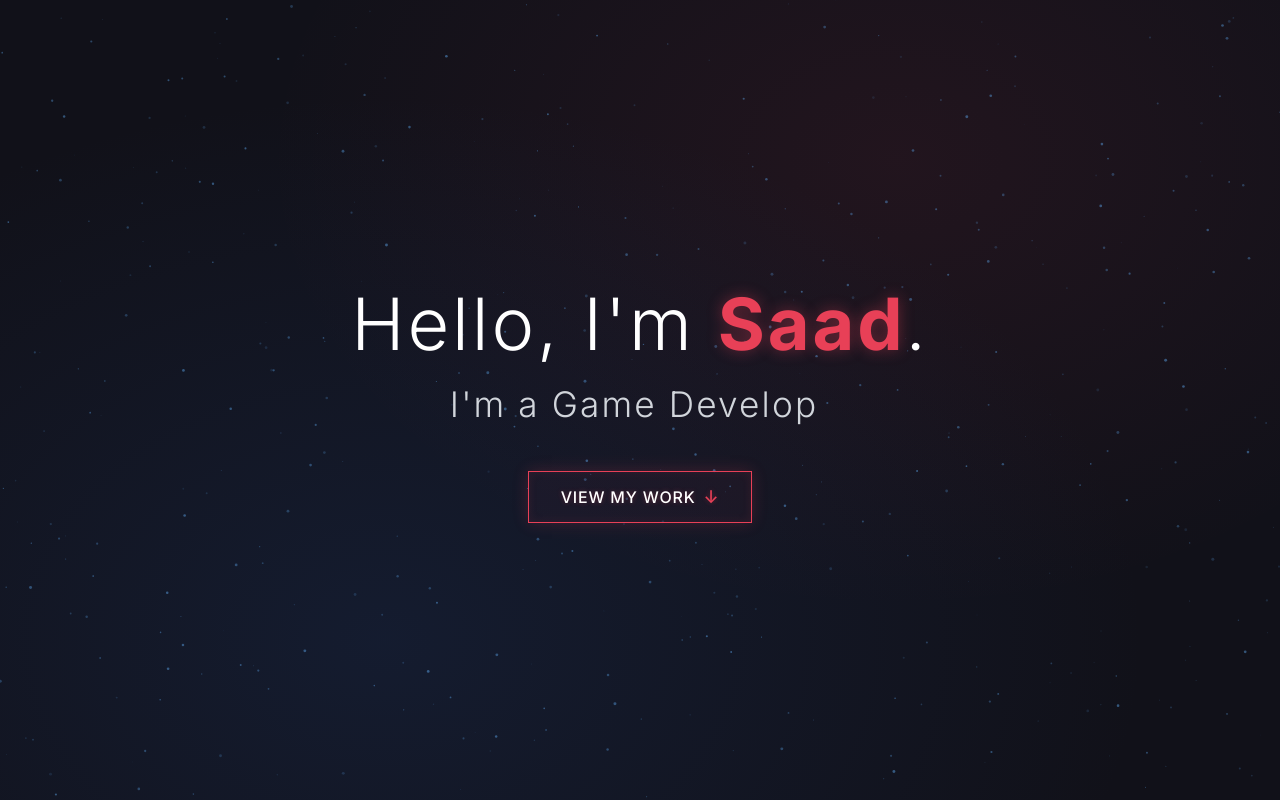
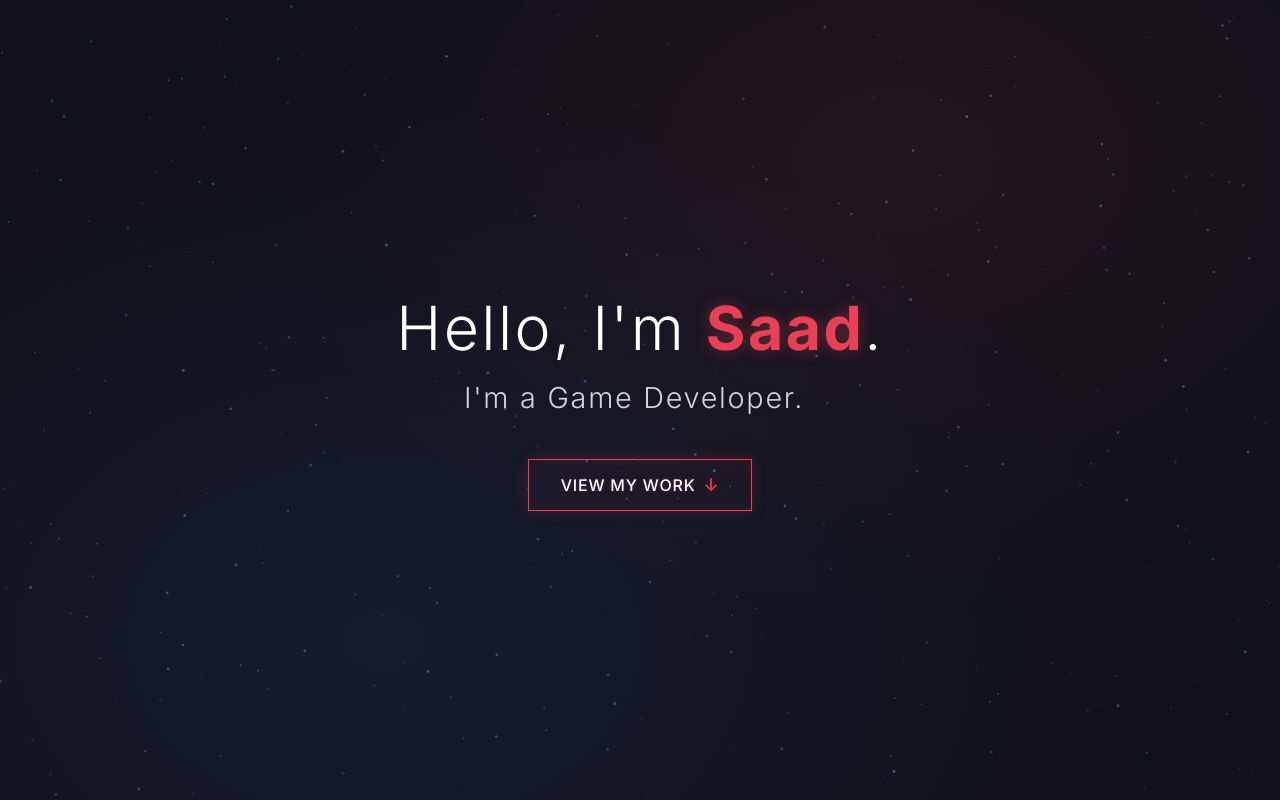
Before and after one commit to SaaddRiazz/my-portfolio, a Next.js app: page / in a window 1280 px wide. Built offline with nearby package versions, Linux system fonts and the light colour scheme.

Commit message:
slide in animations

```diff
--- a/src/app/components/HeroSection.tsx
+++ b/src/app/components/HeroSection.tsx
@@ -11,19 +11,65 @@ export default function HeroSection() {
   ];
 
   return (
-    <section id="home" className="hero">
+    <section id="home" className="hero" style={{ position: 'relative', overflow: 'hidden' }}>
       <ParticleCanvas />
+
       <div className="hero-content">
-        <h1>
+        {/* Animated Headline: Arrives from the left */}
+        <h1 className="animate-slide-left">
           Hello, I&apos;m <span className="name">Saad</span>.
         </h1>
-        <p className="subtitle">
-          <Typewriter words={roles} />
+
+        {/* Animated Subtitle: Arrives from the right */}
+        <p className="subtitle animate-slide-right">
+          <Typewriter words={roles} startDelay={1300} />
         </p>
-        <a href="#about" className="view-work-btn">
+
+        {/* Animated Action Button: Pauses, then drifts subtly upwards from down */}
+        <a href="#about" className="view-work-btn animate-fade-up">
           View my work <span className="arrow">↓</span>
         </a>
       </div>
+
+      {/* Embedded Component Stylesheet to govern choreographic timings */}
+      <style>{`
+        /* 1. Name Heading: Enters from Left (-50px) */
+        .animate-slide-left {
+          opacity: 0;
+          transform: translateX(-100px);
+          animation: slideIn 2s cubic-bezier(0.16, 1, 0.3, 1) forwards;
+        }
+
+        /* 2. Subtitle Descriptor: Enters from Right (+50px) */
+        .animate-slide-right {
+          opacity: 0;
+          transform: translateX(100px);
+          animation: slideIn 2s cubic-bezier(0.16, 1, 0.3, 1) forwards;
+        }
+
+        /* Shared motion formula for text tracks */
+        @keyframes slideIn {
+          to {
+            opacity: 1;
+            transform: translateX(0);
+          }
+        }
+
+        /* 3. CTA Button: Drifts safely upwards from a 25px container threshold */
+        .animate-fade-up {
+          opacity: 0;
+          transform: translateY(25px);
+          animation: slideUp 1s cubic-bezier(0.16, 1, 0.3, 1) forwards;
+          animation-delay: 1.1s; /* Waits perfectly for headers to finish snapping */
+        }
+
+        @keyframes slideUp {
+          to {
+            opacity: 1;
+            transform: translateY(0);
+          }
+        }
+      `}</style>
     </section>
   );
 }
--- a/src/app/components/Typewriter.tsx
+++ b/src/app/components/Typewriter.tsx
@@ -7,6 +7,7 @@ interface TypewriterProps {
   typingSpeed?: number;
   deletingSpeed?: number;
   delayBetweenWords?: number;
+  startDelay?: number; // Added to wait out layout entrances
 }
 
 export default function Typewriter({
@@ -14,17 +15,28 @@ export default function Typewriter({
   typingSpeed = 100,
   deletingSpeed = 50,
   delayBetweenWords = 1500,
+  startDelay = 1300, // Syncs with the subtitle's animation time
 }: TypewriterProps) {
   const [currentWordIndex, setCurrentWordIndex] = useState(0);
-  const [currentText, setCurrentText] = useState('');
+  const [currentText, setCurrentText] = useState(words[0]);
   const [isDeleting, setIsDeleting] = useState(false);
   const [prefix, setPrefix] = useState('a');
+  const [isReadyToType, setIsReadyToType] = useState(false);
+
+  // Initial gate delay to let elements arrive in layout coordinates
+  useEffect(() => {
+    const startTimer = setTimeout(() => {
+      setIsReadyToType(true);
+    }, startDelay);
+    return () => clearTimeout(startTimer);
+  }, [startDelay]);
 
   useEffect(() => {
+    if (!isReadyToType) return; // Freeze text iteration until layout slides in
+
     let timer: NodeJS.Timeout;
     const fullWord = words[currentWordIndex];
 
-    // Check if the current word starts with a vowel to toggle "a" or "an"
     if (fullWord) {
       const firstLetter = fullWord.trim().charAt(0).toLowerCase();
       const properPrefix = ['a', 'e', 'i', 'o', 'u'].includes(firstLetter) ? 'an' : 'a';
@@ -32,41 +44,35 @@ export default function Typewriter({
     }
 
     if (!isDeleting) {
-      // Typing effect
       if (currentText !== fullWord) {
         timer = setTimeout(() => {
           setCurrentText(fullWord.substring(0, currentText.length + 1));
         }, typingSpeed);
       } else {
-        // Pause before deleting
         timer = setTimeout(() => setIsDeleting(true), delayBetweenWords);
       }
     } else {
-      // Deleting effect
       if (currentText !== '') {
         timer = setTimeout(() => {
           setCurrentText(fullWord.substring(0, currentText.length - 1));
         }, deletingSpeed);
       } else {
-        // Move to the next word
         setIsDeleting(false);
         setCurrentWordIndex((prevIndex) => (prevIndex + 1) % words.length);
       }
     }
 
     return () => clearTimeout(timer);
-  }, [currentText, isDeleting, currentWordIndex, words, typingSpeed, deletingSpeed, delayBetweenWords]);
+  }, [currentText, isDeleting, currentWordIndex, words, typingSpeed, deletingSpeed, delayBetweenWords, isReadyToType]);
 
   return (
-    // Standardized spacing using standard text flow
     <span className="typewriter-sentence">
       I&apos;m {prefix} {currentText}
       <span className="insert-cursor">&nbsp;</span>
 
-      {/* Styled thick insert-mode cursor */}
       <style>{`
         .typewriter-sentence {
-          white-space: pre-wrap; /* Guarantees standard space character widths */
+          white-space: pre-wrap;
         }
         .insert-cursor {
           display: inline-block;
--- a/src/app/globals.css
+++ b/src/app/globals.css
@@ -76,7 +76,7 @@ body {
 }
 
 .hero-content h1 {
-  font-size: clamp(2.5rem, 6.5vw, 4.5rem);
+  font-size: clamp(2.2rem, 5.5vw, 3.8rem);
   font-weight: 300;
   color: #ffffff;
   line-height: 1.3;
@@ -90,7 +90,7 @@ body {
 }
 
 .hero-content .subtitle {
-  font-size: clamp(1.4rem, 3.5vw, 2.2rem);
+  font-size: clamp(1.2rem, 2.8vw, 1.8rem);
   font-weight: 300;
   color: #d1d5db;
   margin-top: 0.5rem;
```
